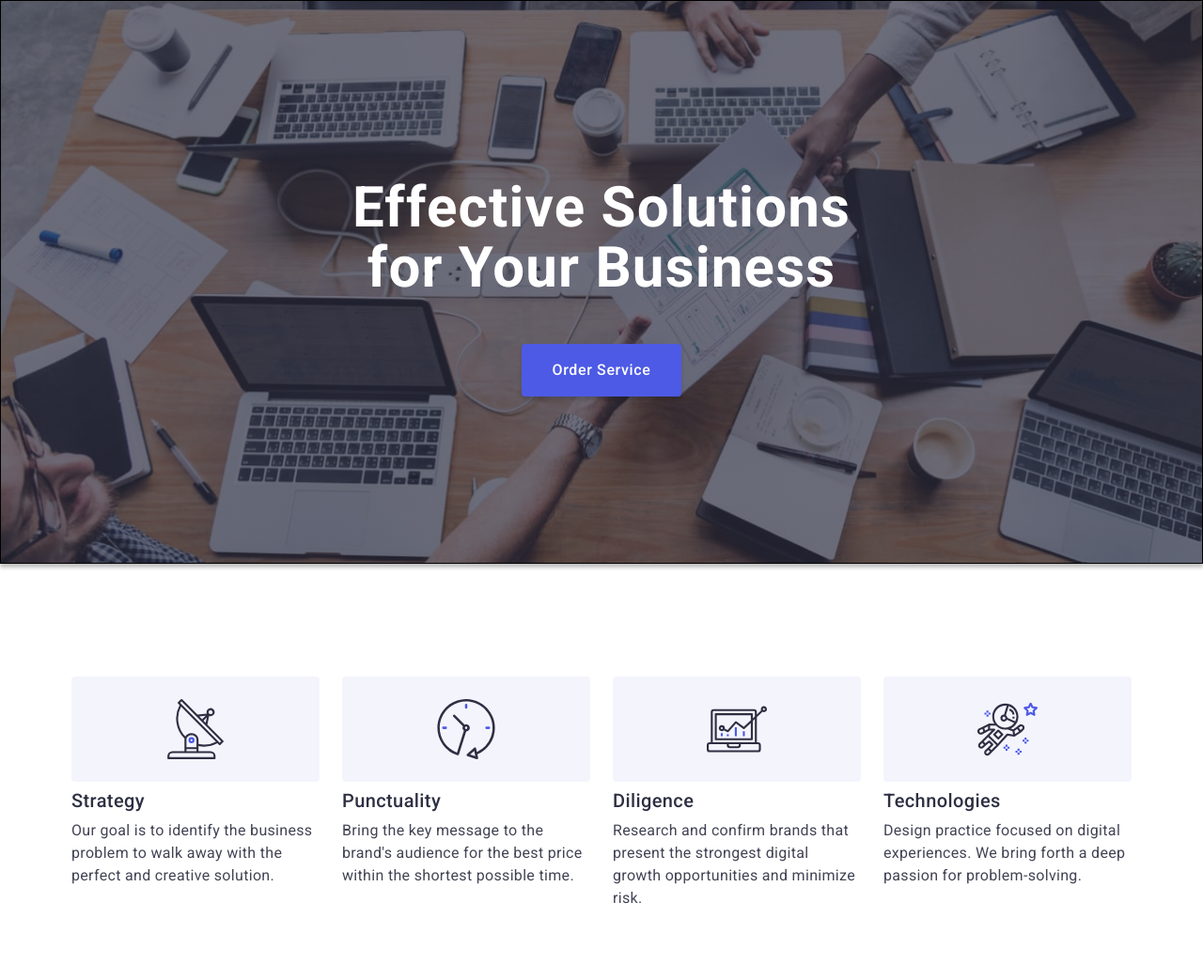
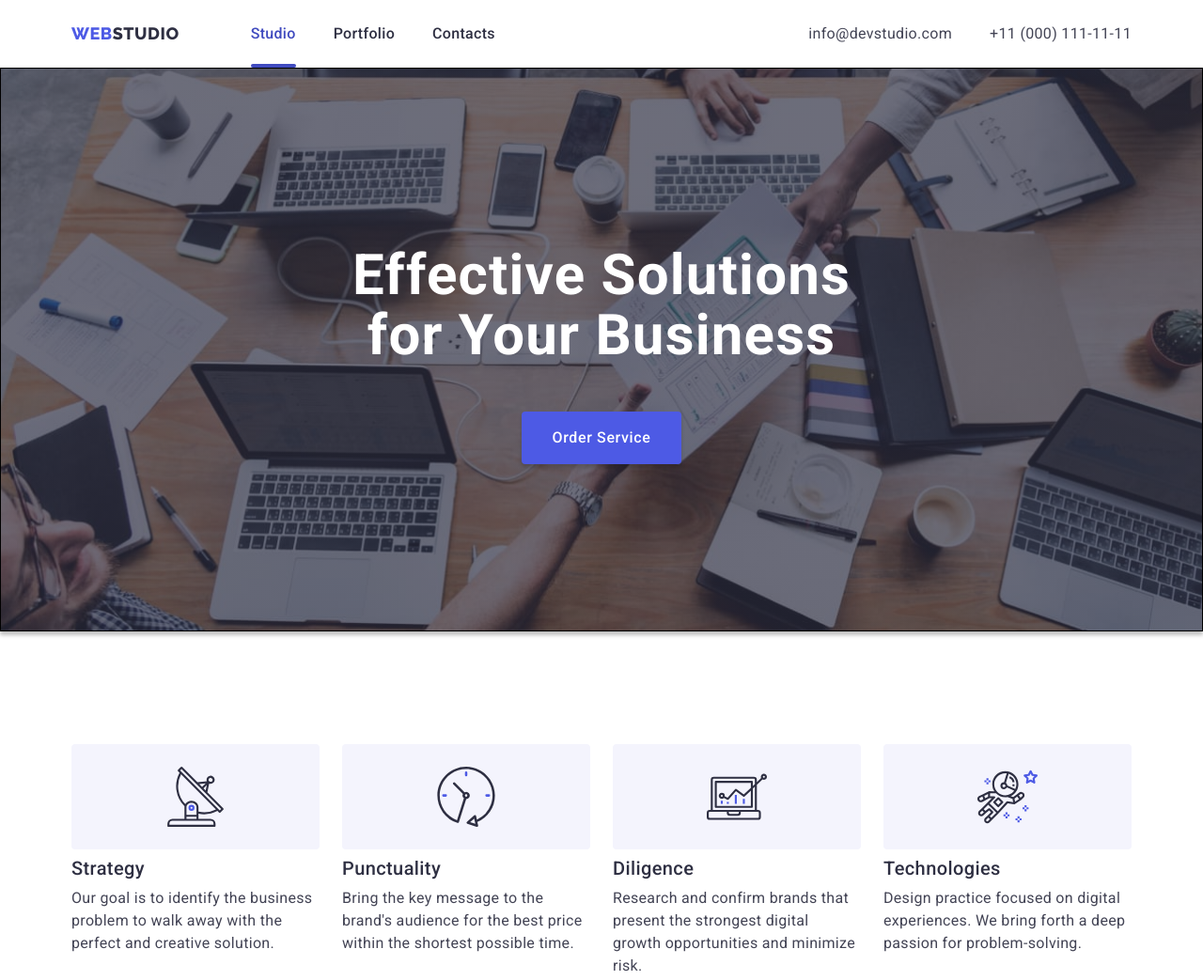
Before and after one commit to VitaliiDuduka/goit-markup-hw-07, a plain HTML site: page index.html in a window 1280 px wide. Shown: the top 1043 px of the page at 94% size. Drawn offline with nearby package versions, Linux system fonts and the light colour scheme.

Commit message:
Header desktop and tablet
Adaptive is made for desktop and tablet

```diff
--- a/index.html
+++ b/index.html
@@ -19,7 +19,7 @@
   </head>
   <body>
     <!-- Header -->
-    <!-- <header class="header">
+    <header class="header">
       <div class="container flex">
         <nav class="header-nav">
           <a class="logo-studio link" href="./index.html">
@@ -53,7 +53,7 @@
           </ul>
         </address>
       </div>
-    </header> -->
+    </header>
     <!-- Main -->
     <main>
       <!-- Slogan and order button -->
--- a/styles/styles.css
+++ b/styles/styles.css
@@ -79,6 +79,98 @@ a {
   margin: 0 auto;
   padding: 96px 16px;
 }
+/* ======= HEADER ===========  */
+
+.header {
+  display: flex;
+  align-items: center;
+  height: 72px;
+}
+
+.flex {
+  display: flex;
+}
+
+.header-nav {
+  display: flex;
+}
+
+.logo-studio {
+  font-family: 'Raleway';
+  font-weight: 800;
+  font-size: 18px;
+  line-height: calc(24 / 18);
+  display: flex;
+  align-items: center;
+  letter-spacing: 0.03em;
+  text-transform: uppercase;
+  color: var(--background-color);
+}
+
+.header-list {
+  display: none;
+}
+
+/* .header-item {
+  position: relative;
+}
+
+.header-link {
+  font-weight: 500;
+  font-size: 16px;
+  line-height: calc(24 / 16);
+  letter-spacing: 0.02em;
+  color: var(--background-color);
+  transition: color 250ms cubic-bezier(0.4, 0, 0.2, 1);
+}
+
+.current {
+  color: var(--btn-accent-color);
+}
+
+.current::after {
+  display: block;
+  content: '';
+  width: 100%;
+  height: 4px;
+  background-color: #404bbf;
+  border-radius: 2px;
+  position: absolute;
+  margin-top: 20px;
+}
+
+.header-link:hover,
+.header-link:focus {
+  color: var(--accent-color);
+} */
+
+/* .header-address {
+  font-style: normal;
+  margin-left: auto;
+} */
+
+.header-adr-list {
+  display: none;
+  column-gap: 40px;
+  row-gap: 4px;
+  flex-wrap: wrap;
+}
+
+.header-adr-item {
+}
+
+.header-adr-link {
+  font-size: 16px;
+  line-height: calc(24 / 16);
+  letter-spacing: 0.02em;
+  color: inherit;
+  transition: color 250ms cubic-bezier(0.4, 0, 0.2, 1);
+}
+.header-adr-link:hover,
+.header-adr-link:focus {
+  color: var(--accent-color);
+}
+/* ======= /HEADER ===========  */
 
 /* ==============MAIN HERO ==========*/
 
@@ -252,7 +344,7 @@ a {
   width: 16px;
   height: 16px;
 }
-/* =============OUR TEAM============== */
+/* =============OUR TEAM========== */
 /* ==============CUSTOMERS============ */
 
 .customers-title {
@@ -460,6 +552,103 @@ a {
   .container {
     max-width: 778px;
   }
+  /* ======= HEADER ===========  */
+
+  .header {
+    display: flex;
+    align-items: center;
+    height: 72px;
+  }
+
+  .flex {
+    display: flex;
+  }
+
+  .header-nav {
+    display: flex;
+  }
+
+  .logo-studio {
+    font-family: 'Raleway';
+    font-weight: 800;
+    font-size: 18px;
+    line-height: calc(24 / 18);
+    display: flex;
+    align-items: center;
+    letter-spacing: 0.03em;
+    text-transform: uppercase;
+    color: var(--background-color);
+  }
+
+  .header-list {
+    display: flex;
+    margin-left: 15px;
+    gap: 10px;
+    align-items: center;
+    margin-right: 10px;
+  }
+
+  .header-item {
+    position: relative;
+  }
+
+  .header-link {
+    font-weight: 500;
+    font-size: 16px;
+    line-height: calc(24 / 16);
+    letter-spacing: 0.02em;
+    color: var(--background-color);
+    transition: color 250ms cubic-bezier(0.4, 0, 0.2, 1);
+  }
+
+  .current {
+    color: var(--btn-accent-color);
+  }
+
+  .current::after {
+    display: block;
+    content: '';
+    width: 100%;
+    height: 4px;
+    background-color: #404bbf;
+    border-radius: 2px;
+    position: absolute;
+    margin-top: 20px;
+  }
+
+  .header-link:hover,
+  .header-link:focus {
+    color: var(--accent-color);
+  }
+
+  .header-address {
+    font-style: normal;
+    margin-left: auto;
+  }
+
+  .header-adr-list {
+    display: flex;
+    column-gap: 40px;
+    row-gap: 4px;
+    flex-wrap: wrap;
+    justify-content: right;
+  }
+
+  .header-adr-item {
+  }
+
+  .header-adr-link {
+    font-size: 12px;
+    line-height: calc(16 / 12);
+    letter-spacing: 0.04em;
+    color: inherit;
+    transition: color 250ms cubic-bezier(0.4, 0, 0.2, 1);
+  }
+  .header-adr-link:hover,
+  .header-adr-link:focus {
+    color: var(--accent-color);
+  }
+  /* ======= /HEADER ===========  */
 
   /* =============MAIN HERO =========*/
   .main-hero {
@@ -537,6 +726,18 @@ a {
   .container {
     max-width: 1158px;
     padding: 0 15px;
+  }
+  /* ======= HEADER ===========  */
+  .header-list {
+    margin-left: 76px;
+    gap: 40px;
+  }
+
+  .header-adr-link {
+    font-size: 16px;
+    line-height: calc(24 / 16);
+    letter-spacing: 0.02em;
+    color: inherit;
   }
 
   /* ==============MAIN HERO ==========*/
@@ -634,118 +835,25 @@ a {
     padding-top: 100px;
     padding-bottom: 100px;
   }
-    .subscribe-submit-btn {
+  .subscribe-submit-btn {
     align-self: flex-start;
     margin-top: 40px;
   }
-
 }
 
-/* .flex {
-  display: flex;
-}
-
-.section {
+/* .section {
   padding-top: 120px;
   padding-bottom: 120px;
-}
+} */
 
 .project-section {
   flex-wrap: wrap;
   gap: 20px;
   margin-bottom: 48px;
 }
- */
-/* HEADER  */
-/*
-.header {
-  display: flex;
-  align-items: center;
-  height: 72px;
-}
-
-.header-nav {
-  display: flex;
-}
-
-.logo-studio {
-  font-family: 'Raleway';
-  font-weight: 800;
-  font-size: 18px;
-  line-height: calc(24 / 18);
-  display: flex;
-  align-items: center;
-  letter-spacing: 0.03em;
-  text-transform: uppercase;
-  color: var(--background-color);
-}
-
-.header-list {
-  display: flex;
-  margin-left: 76px;
-  gap: 40px;
-}
-
-.header-item {
-  position: relative;
-}
-
-.header-link {
-  font-weight: 500;
-  font-size: 16px;
-  line-height: calc(24 / 16);
-  letter-spacing: 0.02em;
-  color: var(--background-color);
-  transition: color 250ms cubic-bezier(0.4, 0, 0.2, 1);
-}
-
-.current {
-  color: var(--btn-accent-color);
-}
-
-.current::after {
-  display: block;
-  content: '';
-  width: 100%;
-  height: 4px;
-  background-color: #404bbf;
-  border-radius: 2px;
-  position: absolute;
-  margin-top: 20px;
-}
-
-.header-link:hover,
-.header-link:focus {
-  color: var(--accent-color);
-}
-
-.header-address {
-  font-style: normal;
-  margin-left: auto;
-}
-
-.header-adr-list {
-  display: flex;
-  gap: 40px;
-}
-
-.header-adr-item {
-}
-
-.header-adr-link {
-  font-size: 16px;
-  line-height: calc(24 / 16);
-  letter-spacing: 0.02em;
-  color: inherit;
-  transition: color 250ms cubic-bezier(0.4, 0, 0.2, 1);
-}
-.header-adr-link:hover,
-.header-adr-link:focus {
-  color: var(--accent-color);
-} */
 
 /* ============PORTFOLIO============= */
-/*
+
 .border {
   border-bottom: 1px solid #e7e9fc;
 }
@@ -865,7 +973,7 @@ a {
   letter-spacing: 0.02em;
   color: #434455;
 }
- */
+
 /* ===============MODAL WINDOW and BACKDROP======== */
 
 .backdrop {
```
Also changed, not shown: portfolio.html (+73 -3 lines).
